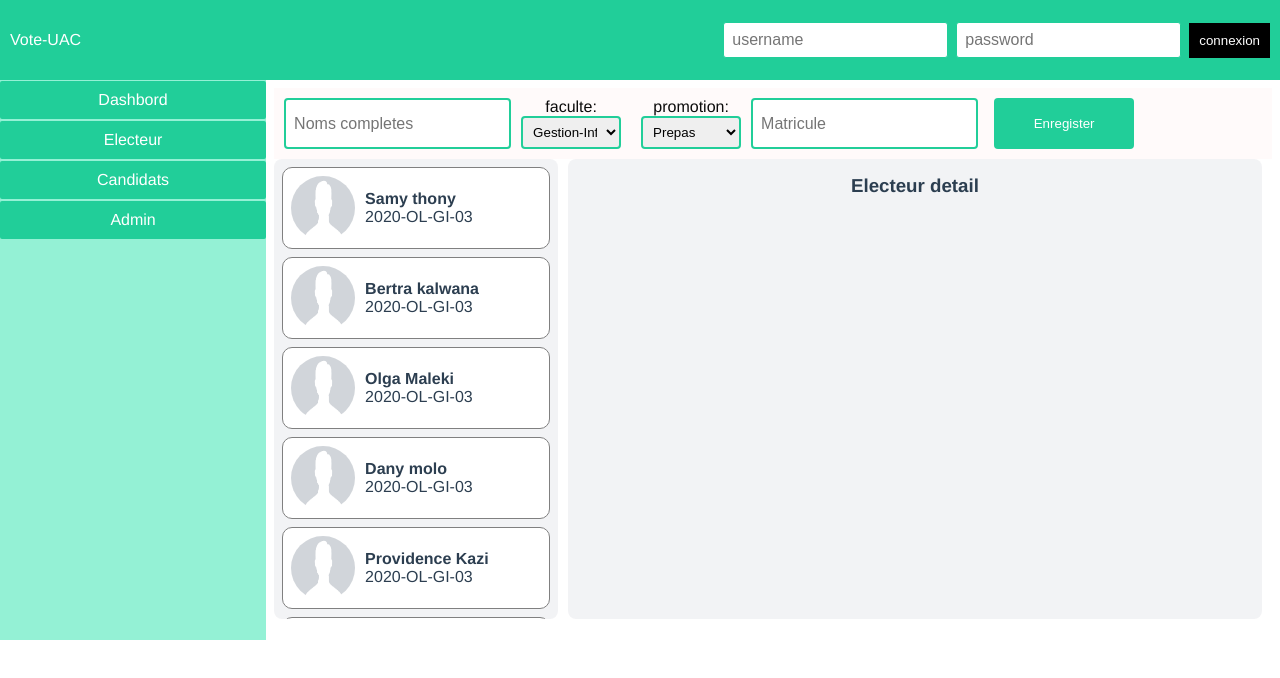
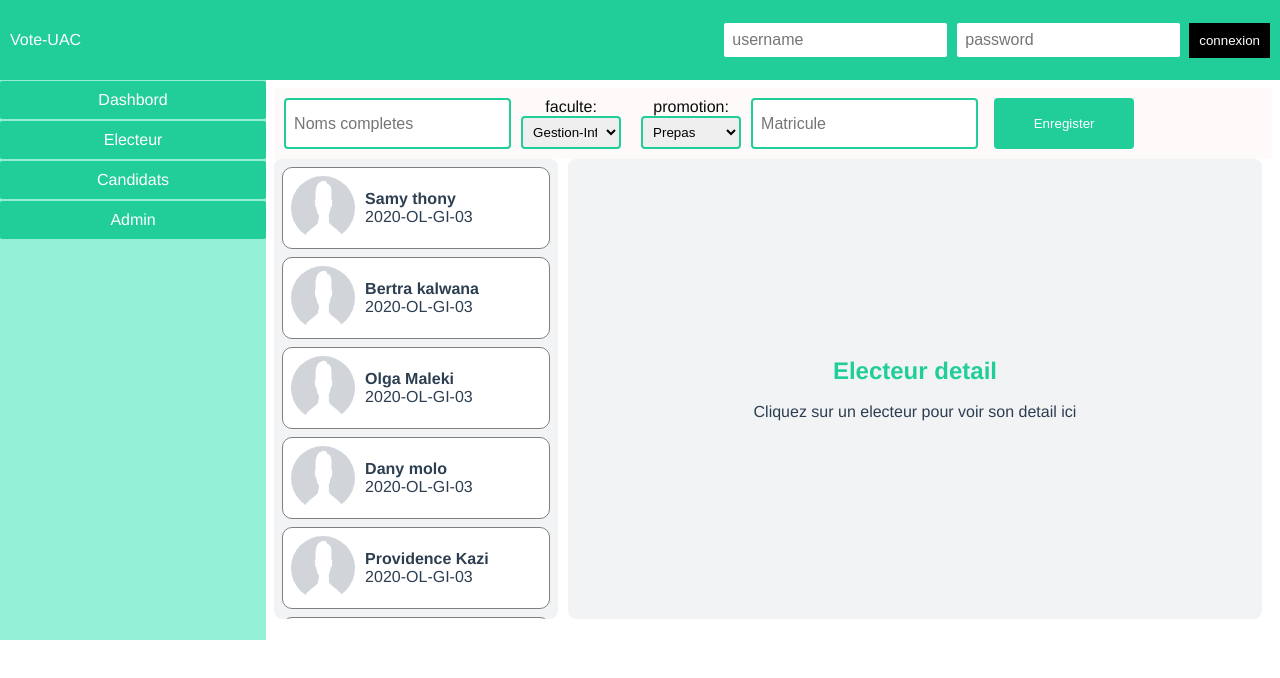
Before and after one commit to leenorshn/vue2-vote, a Vue app: page /#/Electeur in a window 1280 px wide. Shown: the top 678 px of the page. Built offline with nearby package versions, Linux system fonts and the light colour scheme.

Commit message:
trying to delete a electeur

```diff
--- a/src/views/ElecteurPage.vue
+++ b/src/views/ElecteurPage.vue
@@ -41,9 +41,13 @@
                  <h6>{{currentElecteur.matricule}}</h6>
                  <p>{{currentElecteur.faculte}}</p>
                </div>
+               <div class="action">
+                 <button @click="deleteElecteur(index)">Supprimer</button>
+               </div>
             </div>
             <div v-else class="detail-electeur-default">
-              <h3>Electeur detail</h3>
+              <h2>Electeur detail</h2><br>
+              <p>Cliquez sur un electeur pour voir son detail ici</p>
             </div>
         </div>
     </div>
@@ -56,6 +60,9 @@ export default {
     methods:{
       viewDetailElecteur(index) {
         this.currentElecteur=this.electeurs[index];
+      },
+      deleteElecteur(index){
+        this.$delete(this.electeur,index);
       }
     },
     data() {
@@ -215,7 +222,7 @@ button {
     .identity{
       padding:8px;
       margin:16px;
-
+      background-color:white;
     }
     .detail-electeur-default{
         border-radius: 8px;
@@ -223,8 +230,29 @@ button {
         margin-right:10px ;
         padding:16px;
         flex: 7;
-        text-align: center;
+        display: flex;
+        justify-content: center;
+        flex-direction: column;
+        align-items: center;
          background-color:rgba(8, 26, 61,0.05);
+    }
+
+    .detail-electeur-default h2 {
+      color: #21ce99;
+    }
+    .detail-electeur-default p{
+      font-size: 16px;
+      font-weight: 300;
+    }
+    .detail-electeur .action button{
+      background-color: red;
+      color:white;
+      padding: 10px 0px 10px 0px;
+      border:none;
+      cursor: pointer;
+    }
+    button:focus{
+      outline-color: #21ce99;
     }
 
 
```
